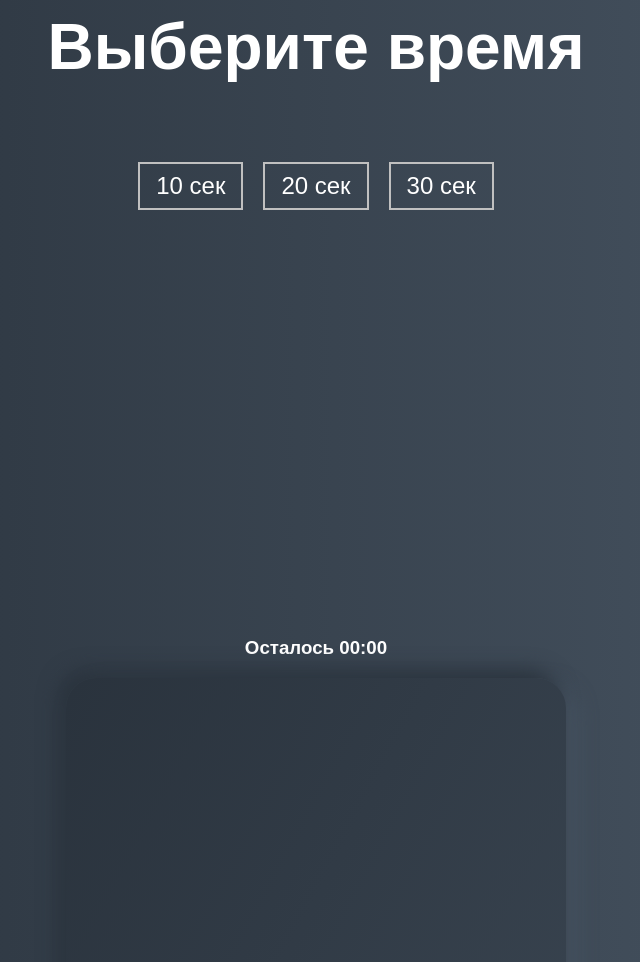
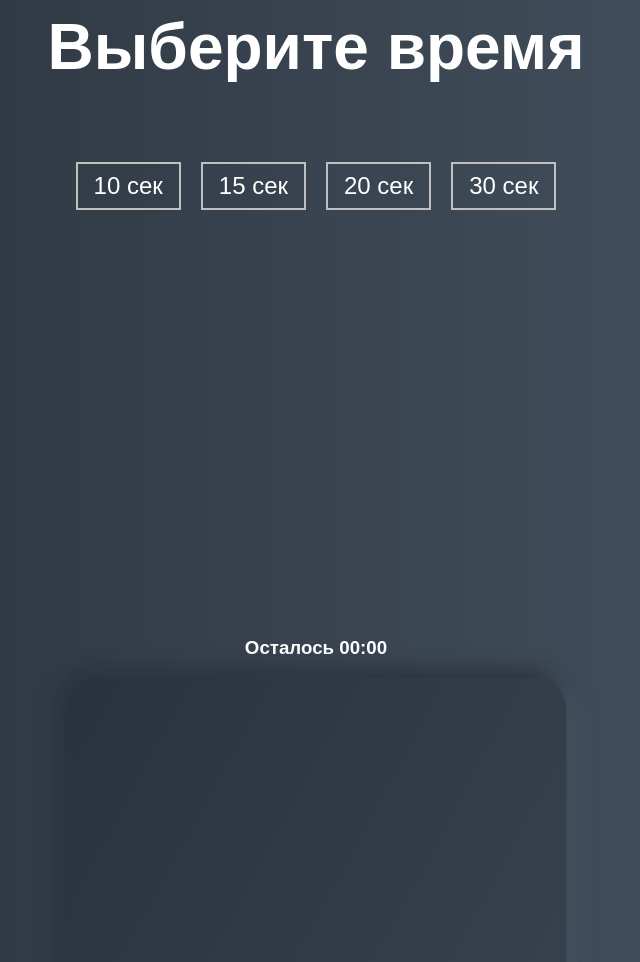
Before and after one commit to NickFutur/aim-game, a website built with Parcel: page index.html in a window 1280 px wide. Shown: the part 1102-2064 px from the top of the page, without its empty margins (324-964 px from the left). Built offline with nearby package versions, Linux system fonts and the light colour scheme; a web font is replaced by a local one.

Commit message:
add new time button

```diff
--- a/index.html
+++ b/index.html
@@ -24,6 +24,11 @@
         </button>
       </li>
       <li>
+        <button class="time-btn" data-time="15">
+          15 сек
+        </button>
+      </li>
+      <li>
         <button class="time-btn" data-time="20">
           20 сек
         </button>
```
